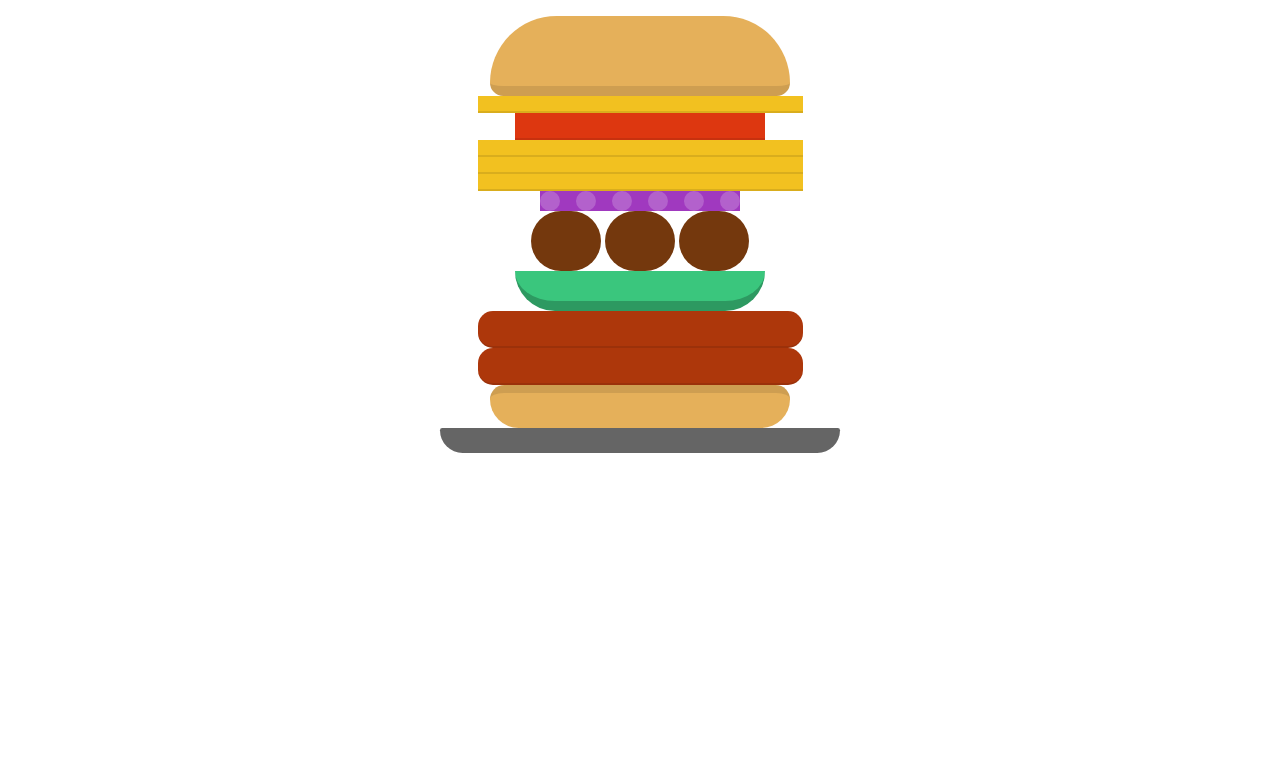
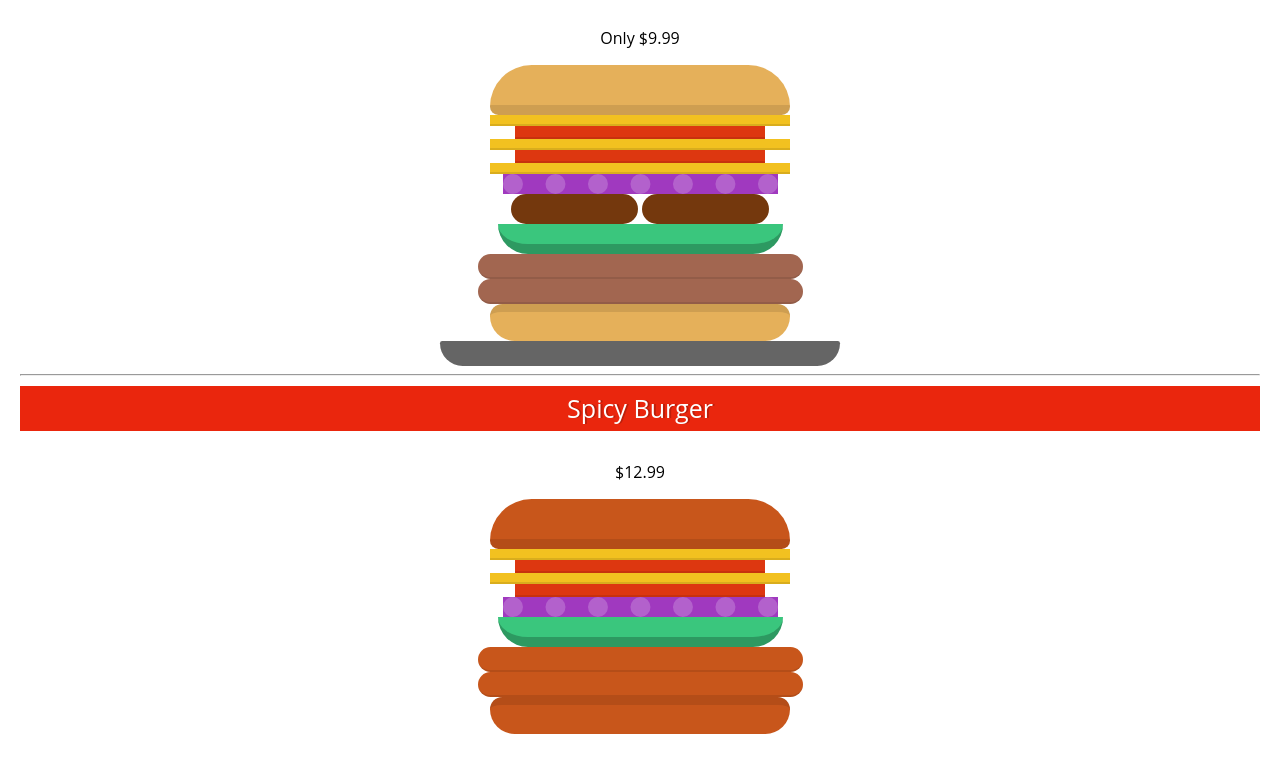
Before and after one commit to champorek/lab6, a plain HTML site: page index.html in a window 1280 px wide. Shown: the part 133-892 px from the top of the page. Before the commit the page ends 800 px from the top, so only its background shows below. Drawn offline with Linux system fonts and the light colour scheme.

Commit message:
commit message

```diff
--- a/index.html
+++ b/index.html
@@ -1,4 +1,5 @@
-<html>
+<!DOCTYPE html>
+<html lang="en">
   <head>
     <title>Build-a-Burger</title>
     <link rel="stylesheet" href="style.css">
@@ -7,7 +8,8 @@
   <body>
 
     <h1>The Best Burger</h1>
-    <h2>Only $9.99</h2>
+    <h2>Plain Burger</h2>
+    <p>Only $9.99</p>
 
     <!--
     Rearrange the elements below to make your own custom burger.
@@ -19,10 +21,9 @@
       <div class="cheese"></div>
       <div class="tomato"></div>
       <div class="cheese"></div>
-      <div class="cheese"></div>
+       <div class="tomato"></div>
       <div class="cheese"></div>
       <div class="onion"></div>
-      <div class="meatball"></div>
       <div class="meatball"></div>
       <div class="meatball"></div>
       <div class="pickle"></div>
@@ -32,5 +33,22 @@
       <div class="plate"></div>
     </div>
 
+    <hr>
+    <h2>Spicy Burger</h2>
+    <p>$12.99</p>
+    <div class="burger">
+      <div class="bun-top spicy"></div>
+      <div class="cheese"></div>
+      <div class="tomato"></div>
+      <div class="cheese"></div>
+      <div class="tomato"></div>
+      <div class="onion"></div>
+      <div class="pickle"></div>
+      <div class="patty spicy"></div>
+      <div class="patty spicy"></div>
+      <div class="bun-bottom spicy"></div>
+
+    </div>
+
   </body>
 </html>
--- a/ingredients.css
+++ b/ingredients.css
@@ -2,7 +2,7 @@
 /* CSS Document */
 
 .bun-top {
-  height: 70px;
+  height: 40px;
   width: 60%;
   background: #e5b05a;
   border-radius: 100px 100px 20px 20px;
@@ -10,22 +10,22 @@
 }
 
 .cheese {
-  height: 15px;
-  width: 65%;
+  height: 9px;
+  width: 60%;
   background: #f2c120;
   border-bottom: solid 2px rgba(0,0,0,.1);
 }
 
 .tomato {
-  height: 25px;
+  height: 11px;
   width: 50%;
   background-color: #dd3710;
   border-bottom: solid 2px rgba(0,0,0,.1);
 }
 
 .meatball {
-  height: 60px;
-  width: 70px;
+  height: 30px;
+  width: 127px;
   background: #74380d;
   border-radius: 50px;
   display: inline-block;
@@ -33,29 +33,29 @@
 }
 
 .patty {
-  height: 35px;
+  height: 23px;
   width: 65%;
-  background: #ad370b;
+  background: #a26650;
   border-radius: 15px;
   border-bottom: solid 2px rgba(0,0,0,.1);
 }
 
 .pickle {
-  height: 30px;
-  width: 50%;
+  height: 20px;
+  width: 57%;
   background: #3ac67d;
   border-radius: 0 0 100px 100px;
   border-bottom: solid 10px #2d9961;
 }
 
 .onion {
-  width: 40%;
+  width: 55%;
   background-color: #a039bf;
   border-top: dotted 20px rgba(255,255,255,.2);
 }
 
 .bun-bottom {
-  height: 35px;
+  height: 29px;
   width: 60%;
   background: #e5b05a;
   border-radius: 20px 20px 40px 40px;
@@ -68,3 +68,7 @@
   background: #656565;
   border-radius: 20px 20px 200px 200px;
 }
+
+.spicy {
+  background-color: #c8561b
+}
--- a/style.css
+++ b/style.css
@@ -12,10 +12,9 @@ body {
 h1 {
   font-size: 30px;
   text-align: center;
-  margin: 0;
-  padding: 5px 0;
+
   background: #ea260d;
-  text-shadow: 0px 2px 0 rgba(0,0,0,.2);
+  text-shadow: 2px 0 rgba(0,0,0,.2);
   line-height: 100%;
   color: white;
   padding: 10px;
@@ -28,6 +27,13 @@ h2 {
   font-size: 25px;
   font-weight: 400;
   margin: 10px 0 30px 0;
+
+  background: #ea260d;
+  text-shadow: 2px 0 rgba(0,0,0,0.2);
+  line-height: 100%;
+  color: white;
+  padding:10px;
+
 }
 
 /* Set the maximum width of your burger */
```
